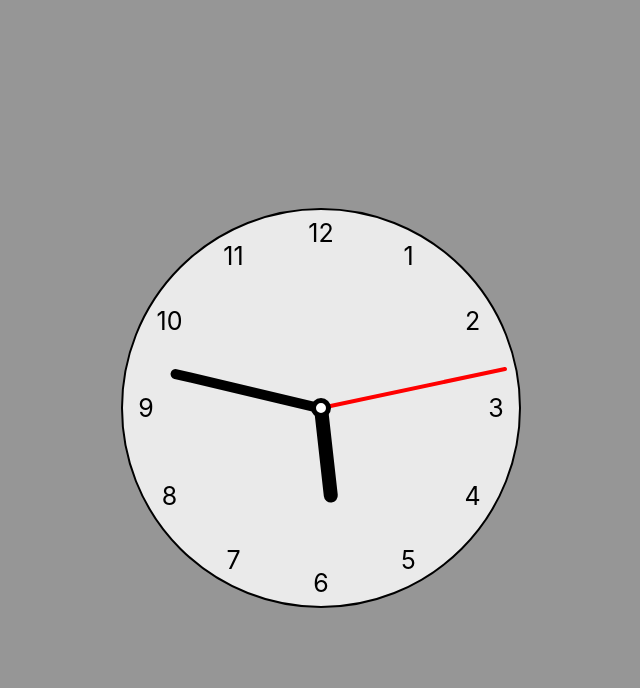
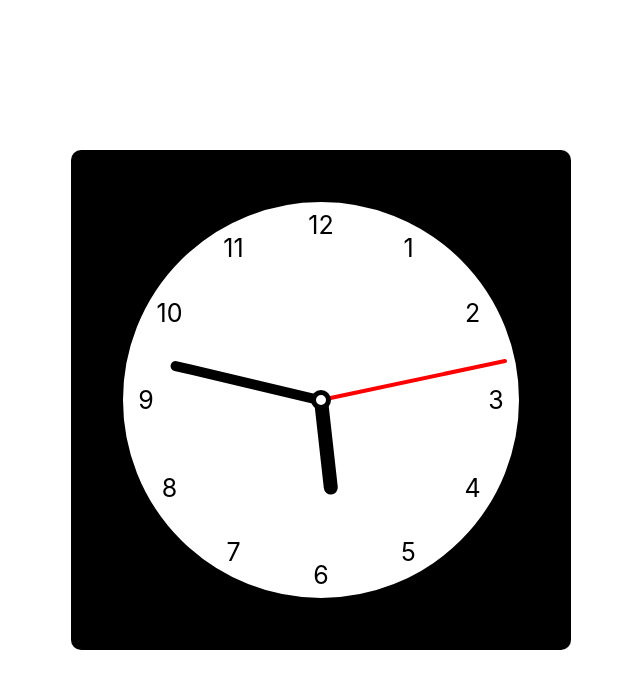
Before and after one commit to thisdotutkarsh/Clock, a plain HTML site: page index.html in a window 1280 px wide. Shown: the whole page, without its empty margins (319-959 px from the left). Drawn offline with Linux system fonts and the light colour scheme.

Commit message:
Modified CSS Styles Related to Clock's Positioning & Background

```diff
--- a/index.html
+++ b/index.html
@@ -11,6 +11,7 @@
 </head>
 
 <body>
+    <div class="clock-container">
         <div class="clock-dial-container">
             <div class="clock-hands hour-hand" data-hourHand></div>
             <div class="clock-hands minute-hand" data-minuteHand></div>
@@ -52,6 +53,7 @@
                 <div class="number-twelve-styles">12</div>
             </div>
         </div>
+    </div>
 </body>
 
 </html>
--- a/styles.css
+++ b/styles.css
@@ -4,17 +4,26 @@
 }
 
 body {
-    background-color: rgb(150, 150, 150);
+    background-color: rgb(255, 255, 255);
+}
+
+.clock-container {
+    position: absolute;
+    top: 50%;
+    left: 50%;
+    transform: translate(-50%, -50%);
+    padding: 50px;
+    width: fit-content;
+    height: fit-content;
+    background-color: rgb(0, 0, 0);
+    border-radius: 10px;
 }
 
 .clock-dial-container {
     position: relative;
-    top: 50%;
-    left: 50%;
-    transform: translate(-50%, 50%);
     width: 400px;
     height: 400px;
-    background-color: rgba(255, 255, 255, 0.8);
+    background-color: rgba(255, 255, 255, 1);
     border-radius: 50%;
     border: 2px solid rgb(0, 0, 0);
 }
```
Lines whose indentation alone changed are shown as unchanged.
